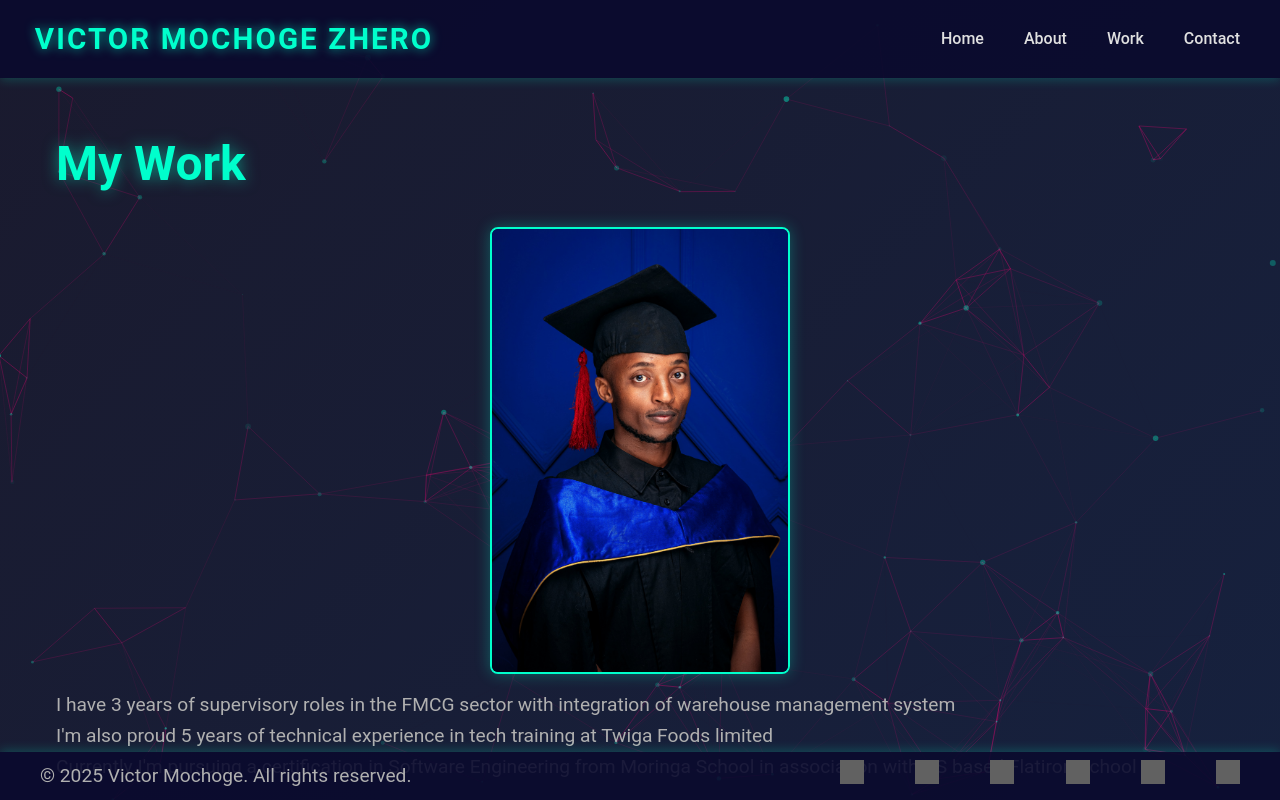
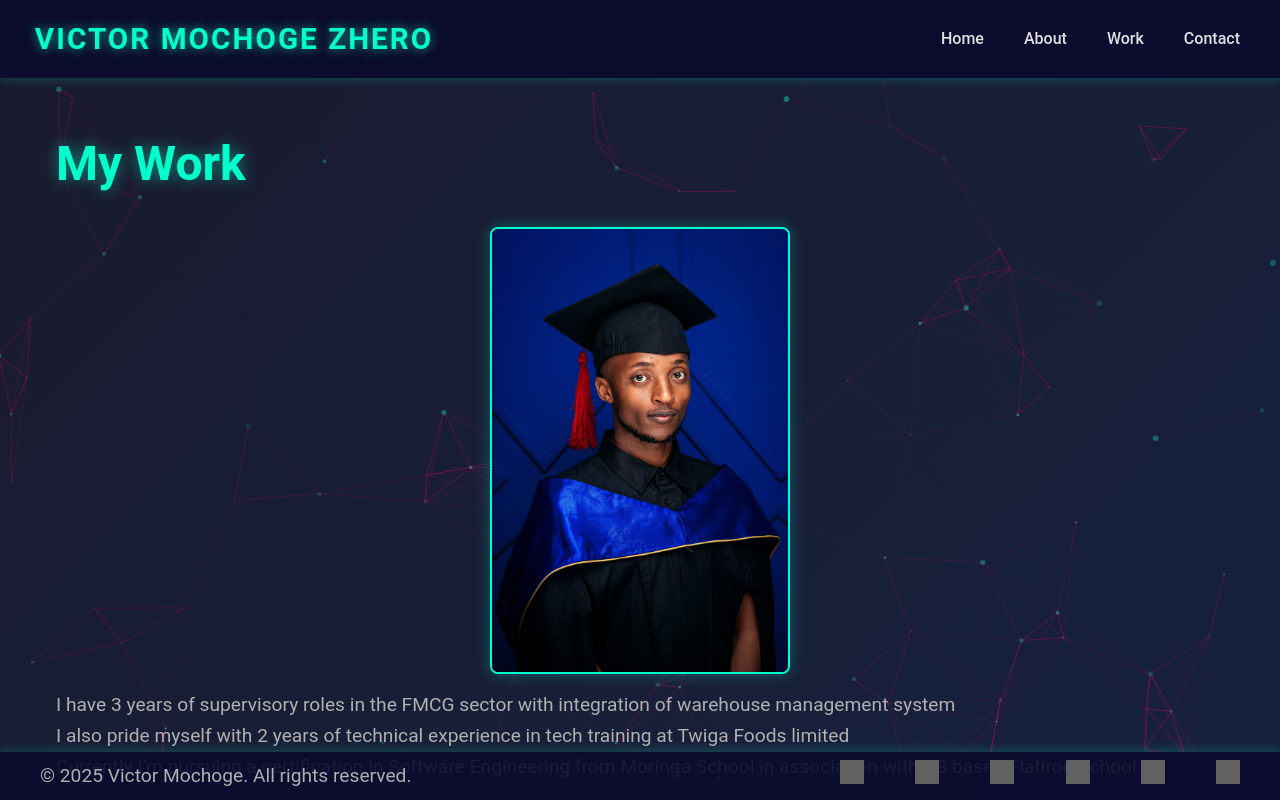
Before and after one commit to Zhero-Six/my-personal-website, a plain HTML site: page work.html in a window 1280 px wide. Drawn offline with nearby package versions, Linux system fonts and the light colour scheme; grey boxes are pictures that could not be loaded.

Commit message:
changes to work

```diff
--- a/work.html
+++ b/work.html
@@ -24,7 +24,7 @@
         <section>
             <h1>My Work</h1>
             <img src="./personal-website/images/work.jpg" alt="Work Image" class="page-image">
-            <p>I have 3 years of supervisory roles in the FMCG sector with integration of warehouse management system <br>I'm also proud 5 years of technical experience in tech training at Twiga Foods limited <br> Currently I'm pursuing a certification in Software Engineering from Moringa School in association with US based Flatiron School </p>
+            <p>I have 3 years of supervisory roles in the FMCG sector with integration of warehouse management system <br>I also pride myself with 2 years of technical experience in tech training at Twiga Foods limited <br> Currently I'm pursuing a certification in Software Engineering from Moringa School in association with US based Flatiron School </p>
         </section>
     </main>
     <footer>
```
